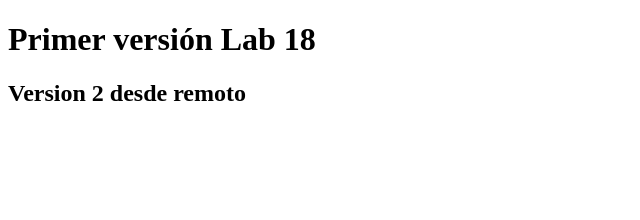
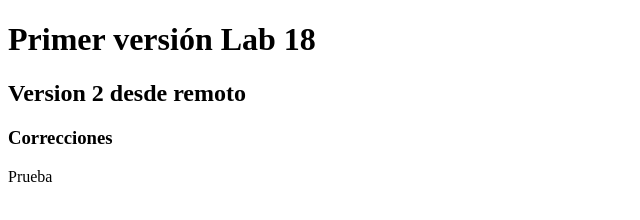
Before and after one commit to Santiago-ruizg/laboratorio2dic, a plain HTML site: page index.html in a window 1280 px wide. Shown: the whole page, without its empty margins (0-640 px from the left). Drawn offline with Linux system fonts and the light colour scheme.

Commit message:
Update index.html

```diff
--- a/index.html
+++ b/index.html
@@ -8,5 +8,7 @@
 <body>
     <h1>Primer versión Lab 18</h1>
     <h2>Version 2 desde remoto</h2>
+    <h3>Correcciones</h3>
+    <p>Prueba</p>
 </body>
 </html>
```
